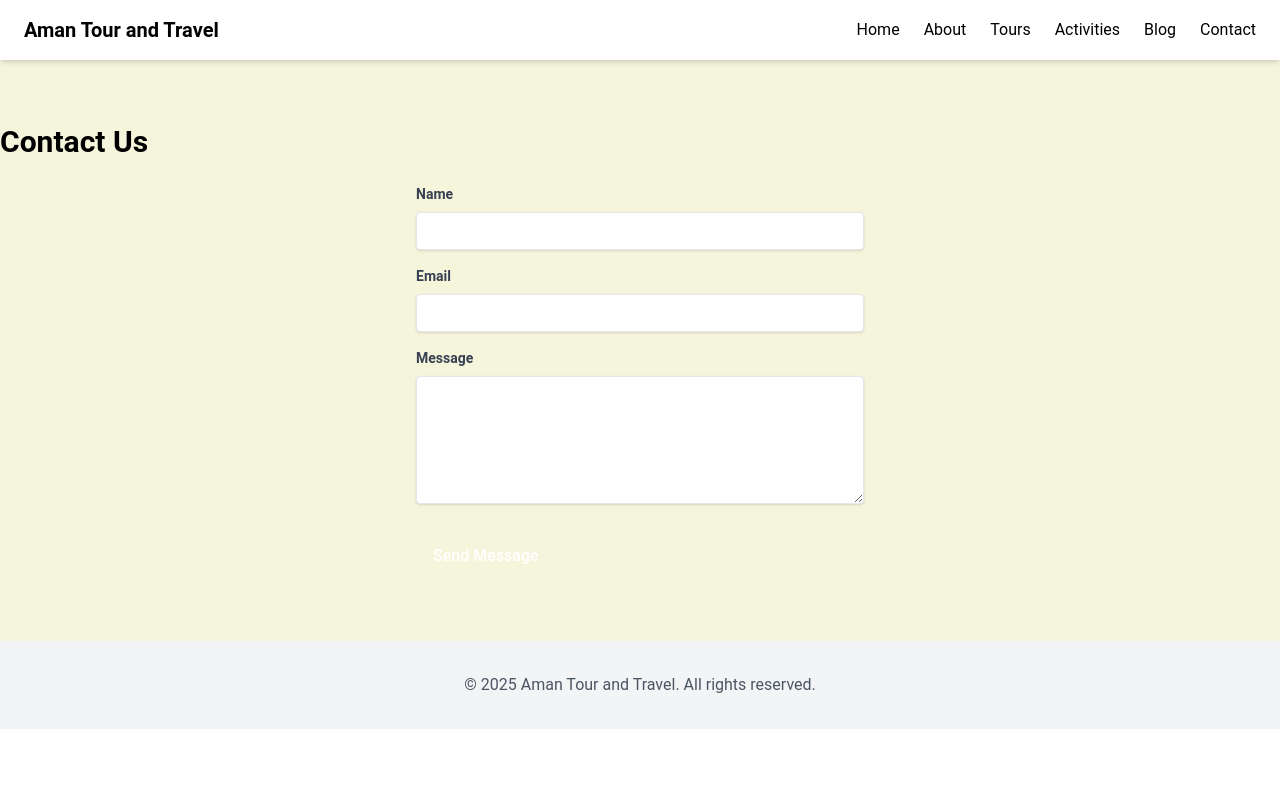
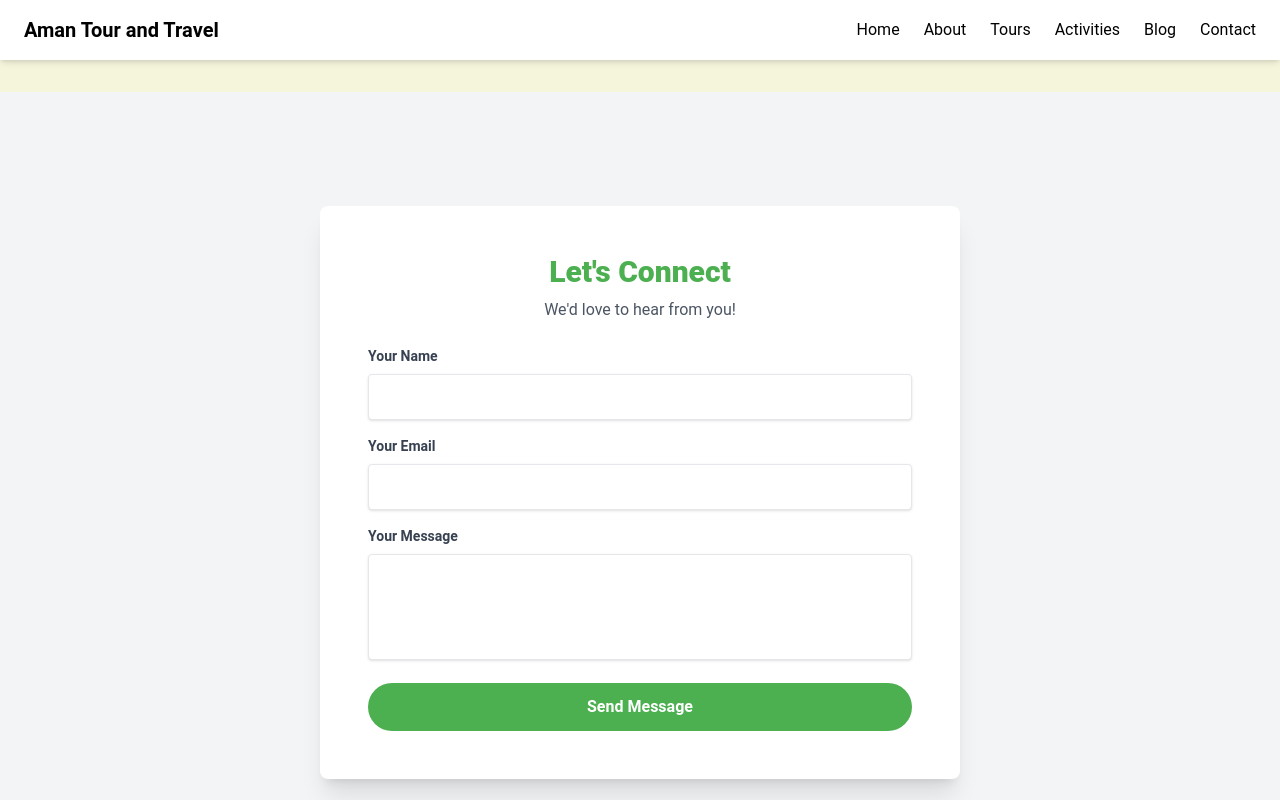
Before and after one commit to tsionbantegize16/aman-tours-travel-sample-, a React (Create React App) app: page /contact in a window 1280 px wide. Shown: the top 800 px of the page. Built offline with nearby package versions, Linux system fonts and the light colour scheme.

Commit message:
design of the contact  page changed

```diff
--- a/src/pages/ContactPage.js
+++ b/src/pages/ContactPage.js
@@ -1,5 +1,8 @@
-import React, { useState } from 'react';
-import Button from '../components/Button'; // Corrected import statement
+import React, { useState, useRef } from 'react';
+
+const primaryGreen = '#4CAF50';
+const luxuryGold = '#FFD700';
+const earthBrown = '#8B4513';
 
 function ContactPage() {
   const [formData, setFormData] = useState({
@@ -8,7 +11,8 @@ function ContactPage() {
     message: '',
   });
   const [isSubmitting, setIsSubmitting] = useState(false);
-  const [submissionStatus, setSubmissionStatus] = useState(null); // 'success', 'error', null
+  const [submissionStatus, setSubmissionStatus] = useState(null);
+  const formRef = useRef(null);
 
   const handleChange = (e) => {
     setFormData({ ...formData, [e.target.name]: e.target.value });
@@ -17,44 +21,36 @@ function ContactPage() {
   const handleSubmit = async (e) => {
     e.preventDefault();
     setIsSubmitting(true);
-    setSubmissionStatus(null); // Reset status
+    setSubmissionStatus(null);
 
-    // Simulate form submission
+    // Simulate form submission (replace with your actual API call)
     try {
-      // Replace with your actual API endpoint for form submission
-      // const response = await fetch('/api/contact', {
-      //   method: 'POST',
-      //   headers: {
-      //     'Content-Type': 'application/json',
-      //   },
-      //   body: JSON.stringify(formData),
-      // });
-
-      // if (response.ok) {
-      //   setSubmissionStatus('success');
-      //   setFormData({ name: '', email: '', message: '' }); // Clear form
-      // } else {
-      //   setSubmissionStatus('error');
-      // }
-
-      setTimeout(() => {
-        //Simulate a successful response
+      await new Promise((resolve) => setTimeout(resolve, 1500)); // Simulate network delay
       setSubmissionStatus('success');
       setFormData({ name: '', email: '', message: '' });
-        setIsSubmitting(false);
-      }, 2000);
+      formRef.current?.reset(); // Reset the form
     } catch (error) {
+      console.error('Form submission error:', error);
       setSubmissionStatus('error');
+    } finally {
       setIsSubmitting(false);
     }
   };
 
   return (
-    <div className="container mx-auto py-8">
-      <h1 className="text-3xl font-semibold text-green-700 mb-6">Contact Us</h1>
-      <form onSubmit={handleSubmit} className="max-w-md mx-auto">
-        <div className="mb-4">
-          <label htmlFor="name" className="block text-gray-700 text-sm font-bold mb-2">Name</label>
+    <div className="min-h-screen bg-gray-100 py-12 flex items-center justify-center bg-gradient-to-br from-green-100 to-yellow-100">
+      <div className="bg-white shadow-xl rounded-lg p-8 md:p-12 w-full md:w-3/4 lg:w-1/2">
+        <div className="mb-6 text-center">
+          <h1 className="text-3xl font-extrabold text-gray-800 mb-2" style={{ color: primaryGreen }}>
+            Let's Connect
+          </h1>
+          <p className="text-gray-600">We'd love to hear from you!</p>
+        </div>
+        <form ref={formRef} onSubmit={handleSubmit} className="space-y-4">
+          <div>
+            <label htmlFor="name" className="block text-gray-700 text-sm font-bold mb-2">
+              Your Name
+            </label>
             <input
               type="text"
               id="name"
@@ -62,11 +58,13 @@ function ContactPage() {
               value={formData.name}
               onChange={handleChange}
               required
-            className="shadow appearance-none border rounded w-full py-2 px-3 text-gray-700 leading-tight focus:outline-none focus:shadow-outline"
+              className="shadow appearance-none border rounded w-full py-3 px-4 text-gray-700 leading-tight focus:outline-none focus:shadow-outline"
             />
           </div>
-        <div className="mb-4">
-          <label htmlFor="email" className="block text-gray-700 text-sm font-bold mb-2">Email</label>
+          <div>
+            <label htmlFor="email" className="block text-gray-700 text-sm font-bold mb-2">
+              Your Email
+            </label>
             <input
               type="email"
               id="email"
@@ -74,33 +72,68 @@ function ContactPage() {
               value={formData.email}
               onChange={handleChange}
               required
-            className="shadow appearance-none border rounded w-full py-2 px-3 text-gray-700 leading-tight focus:outline-none focus:shadow-outline"
+              className="shadow appearance-none border rounded w-full py-3 px-4 text-gray-700 leading-tight focus:outline-none focus:shadow-outline"
             />
           </div>
-        <div className="mb-6">
-          <label htmlFor="message" className="block text-gray-700 text-sm font-bold mb-2">Message</label>
+          <div>
+            <label htmlFor="message" className="block text-gray-700 text-sm font-bold mb-2">
+              Your Message
+            </label>
             <textarea
               id="message"
               name="message"
               value={formData.message}
               onChange={handleChange}
               required
-            className="shadow appearance-none border rounded w-full py-2 px-3 text-gray-700 leading-tight focus:outline-none focus:shadow-outline h-32 resize-y"
+              rows="4"
+              className="shadow appearance-none border rounded w-full py-3 px-4 text-gray-700 leading-tight focus:outline-none focus:shadow-outline resize-none"
             />
           </div>
-        <Button
+          <div className="text-center">
+            <button
               type="submit"
-          label={isSubmitting ? 'Submitting...' : 'Send Message'}
-          className="bg-green-500 hover:bg-green-700 text-white font-bold py-2 px-4 rounded focus:outline-none focus:shadow-outline"
+              className={`bg-${isSubmitting ? 'gray-400' : 'green-500'} hover:bg-${
+                isSubmitting ? 'gray-400' : 'green-700'
+              } text-white font-bold py-3 px-6 rounded-full focus:outline-none focus:shadow-outline transition duration-300 w-full`}
               disabled={isSubmitting}
-        />
+              style={{ backgroundColor: isSubmitting ? 'gray' : primaryGreen }}
+            >
+              {isSubmitting ? (
+                <div className="flex items-center justify-center">
+                  <svg
+                    className="animate-spin -ml-1 mr-3 h-5 w-5 text-white"
+                    xmlns="http://www.w3.org/2000/svg"
+                    fill="none"
+                    viewBox="0 0 24 24"
+                  >
+                    <circle className="opacity-25" cx="12" cy="12" r="10" stroke="currentColor" strokeWidth="4"></circle>
+                    <path
+                      className="opacity-75"
+                      fill="currentColor"
+                      d="M4 12a8 8 0 018-8V0C5.373 0 0 5.373 0 12h4zm2 5.291A7.962 7.962 0 014 12H0c0 3.042 1.135 5.824 3 7.938l3-2.647z"
+                    ></path>
+                  </svg>
+                  Sending...
+                </div>
+              ) : (
+                'Send Message'
+              )}
+            </button>
+          </div>
           {submissionStatus === 'success' && (
-          <p className="text-green-500 text-sm mt-4">Message sent successfully!</p>
+            <div className="bg-green-100 border border-green-400 text-green-700 px-4 py-3 rounded relative" role="alert">
+              <strong className="font-bold">Success!</strong>
+              <span className="block sm:inline"> Your message has been sent. We'll get back to you soon.</span>
+            </div>
           )}
           {submissionStatus === 'error' && (
-          <p className="text-red-500 text-sm mt-4">Error sending message. Please try again.</p>
+            <div className="bg-red-100 border border-red-400 text-red-700 px-4 py-3 rounded relative" role="alert">
+              <strong className="font-bold">Error!</strong>
+              <span className="block sm:inline"> There was an issue sending your message. Please try again later.</span>
+            </div>
           )}
         </form>
+      </div>
     </div>
   );
 }
```
Lines whose indentation alone changed are shown as unchanged.
